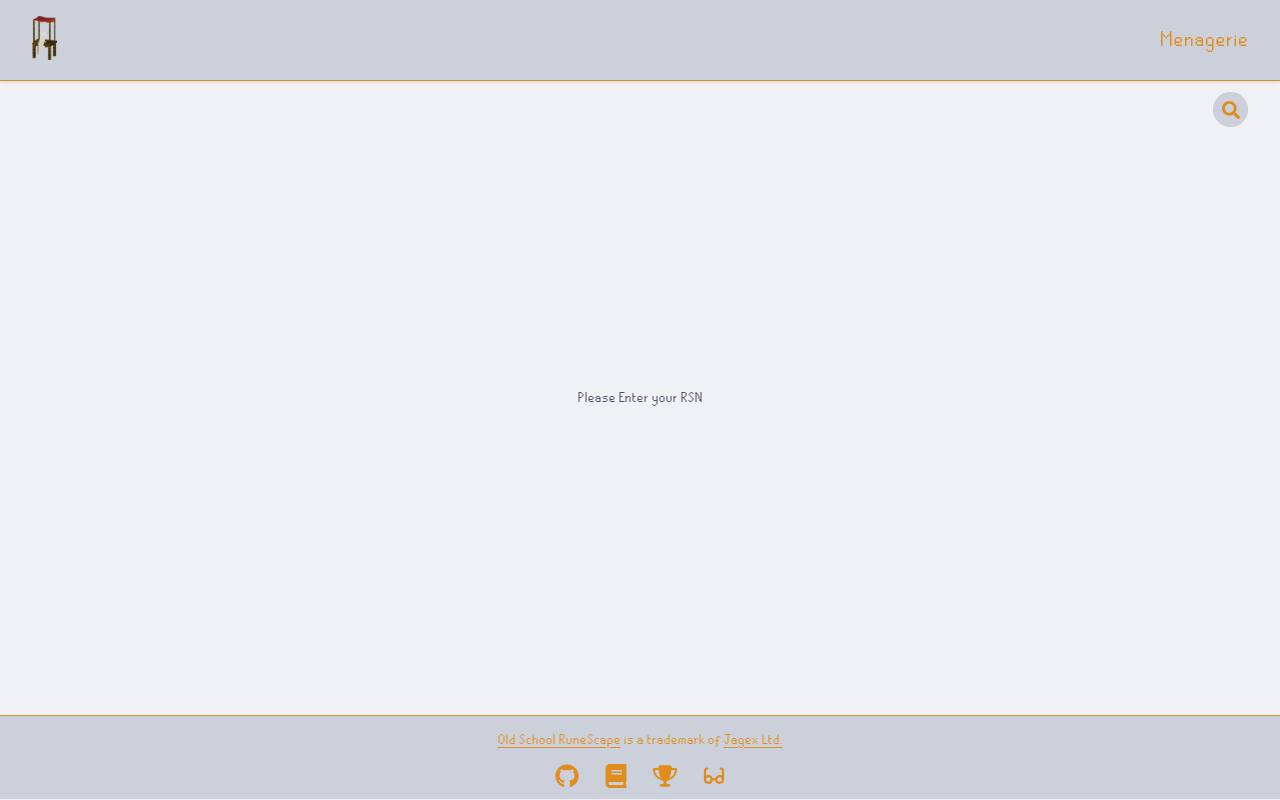
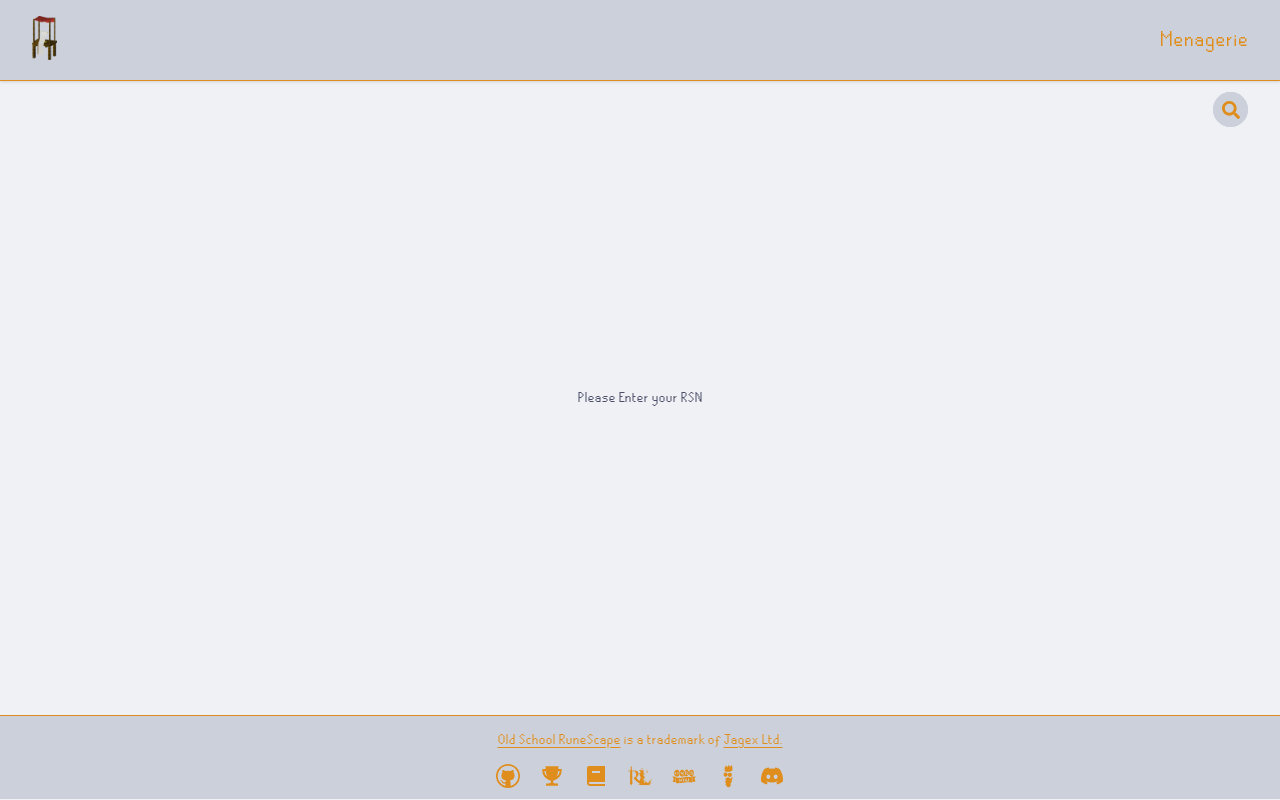
Before and after one commit to manc1n1/osrs-pet-list, a React (Vite) app: page / in a window 1280 px wide. Built offline with nearby package versions, Linux system fonts and the light colour scheme; no server answers.

Commit message:
Update Footer component

```diff
--- a/src/components/Footer/Footer.module.css
+++ b/src/components/Footer/Footer.module.css
@@ -28,17 +28,19 @@
 .footerIcons {
 	display: flex;
 	font-size: 1.5rem;
-	gap: 25px;
+	gap: 20px;
 	margin-bottom: 0.5rem;
 }
 
 .footerIcons a {
 	color: var(--yellow-dark);
 	text-decoration: none;
+	transition: transform 0.2s ease-in-out;
 }
 
 .footerIcons a:hover {
 	color: var(--orange-dark);
+	transform: scale(1.1);
 }
 
 @media (prefers-color-scheme: light) {
--- a/src/components/Footer/index.tsx
+++ b/src/components/Footer/index.tsx
@@ -1,7 +1,12 @@
 import { Link } from 'react-router-dom';
-import { FaBook } from 'react-icons/fa';
-import { FaGithub, FaTrophy } from 'react-icons/fa6';
-import { PiEyeglassesBold } from 'react-icons/pi';
+import { VscGithub } from 'react-icons/vsc';
+import { IoMdTrophy } from 'react-icons/io';
+import { RiBook2Fill } from 'react-icons/ri';
+import { FaDiscord } from 'react-icons/fa6';
+// import { PiEyeglassesBold } from 'react-icons/pi';
+import { ReactComponent as WOMLogo } from '@/assets/images/wom.svg';
+import { ReactComponent as RuneLiteLogo } from '@/assets/images/runelite.svg';
+import { ReactComponent as OSRSWikiLogo } from '@/assets/images/osrswiki.svg';
 import styles from './Footer.module.css';
 
 const Footer = () => {
@@ -20,28 +25,58 @@ const Footer = () => {
 					target='_blank'
 					rel='noreferrer noopener'
 				>
-					<FaGithub />
+					<VscGithub />
+				</Link>
+				<Link
+					to='https://secure.runescape.com/m=hiscore_oldschool/hiscorepersonal?user1=Suspext'
+					target='_blank'
+					rel='noreferrer noopener'
+				>
+					<IoMdTrophy />
 				</Link>
 				<Link
 					to='https://collectionlog.net/'
 					target='_blank'
 					rel='noreferrer noopener'
 				>
-					<FaBook />
+					<RiBook2Fill />
 				</Link>
 				<Link
-					to='https://secure.runescape.com/m=hiscore_oldschool/hiscorepersonal?user1=Suspext'
+					to='https://runelite.net/'
 					target='_blank'
 					rel='noreferrer noopener'
 				>
-					<FaTrophy />
+					<RuneLiteLogo
+						width='24px'
+						height='24px'
+					/>
+				</Link>
+				<Link
+					to='https://oldschool.runescape.wiki/'
+					target='_blank'
+					rel='noreferrer noopener'
+				>
+					<OSRSWikiLogo
+						width='24px'
+						height='24px'
+					/>
 				</Link>
 				<Link
 					to='https://wiseoldman.net/players/Suspext'
 					target='_blank'
 					rel='noreferrer noopener'
 				>
-					<PiEyeglassesBold />
+					<WOMLogo
+						width='24px'
+						height='24px'
+					/>
+				</Link>
+				<Link
+					to='https://discord.gg/geuddJ5Htf'
+					target='_blank'
+					rel='noreferrer noopener'
+				>
+					<FaDiscord />
 				</Link>
 			</div>
 		</footer>
```
